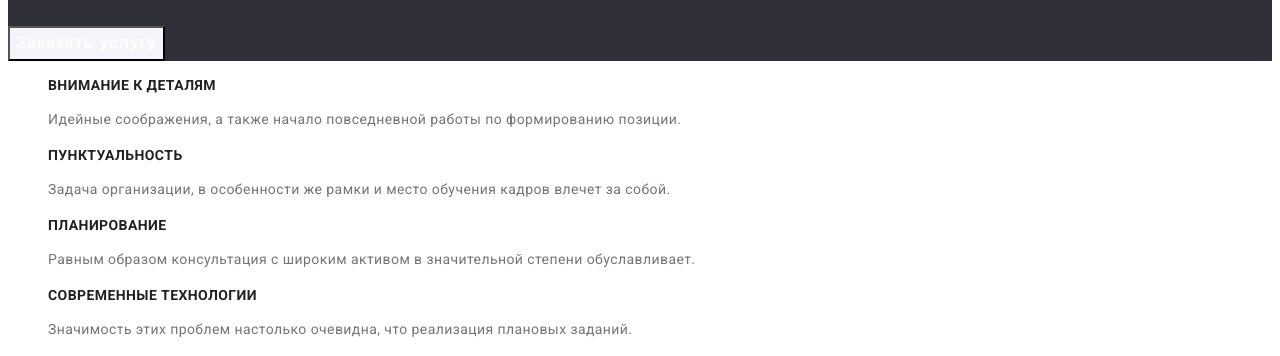
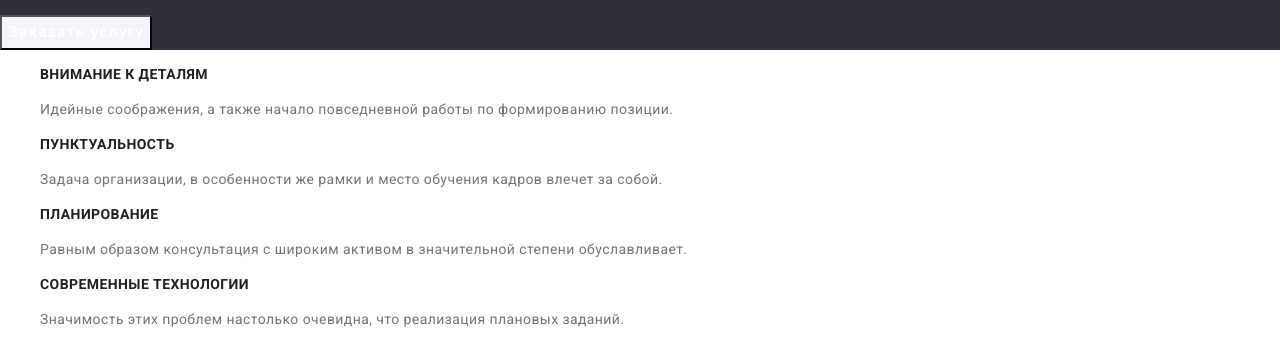
Before and after one commit to KorotkayaNastuha/goit-markup-hw-03, a plain HTML site: page index.html in a window 1280 px wide. Shown: the part 256-612 px from the top of the page. Drawn offline with nearby package versions, Linux system fonts and the light colour scheme.

Commit message:
modern normalize

```diff
--- a/css/styles.css
+++ b/css/styles.css
@@ -11,6 +11,7 @@
         color: var(--main-color)#757575;
         background-color: var(--bgr-color)#FFFFFF;
         text-decoration: none;
+        margin: 0;
 
 }
 ul{
--- a/index.html
+++ b/index.html
@@ -10,6 +10,7 @@
     <link href="https://fonts.googleapis.com/css2?family=Raleway:wght@700&family=Roboto:wght@400;500;700;900&display=swap"
     rel="stylesheet"
     />
+    <link rel="stylesheet" href="https://cdnjs.cloudflare.com/ajax/libs/modern-normalize/1.1.0/modern-normalize.min.css">
     <link rel="stylesheet" href="./css/styles.css"/>
 </head>
 <body class="body">
```
Also changed, not shown: portfolio.html (+1 -0 lines).
